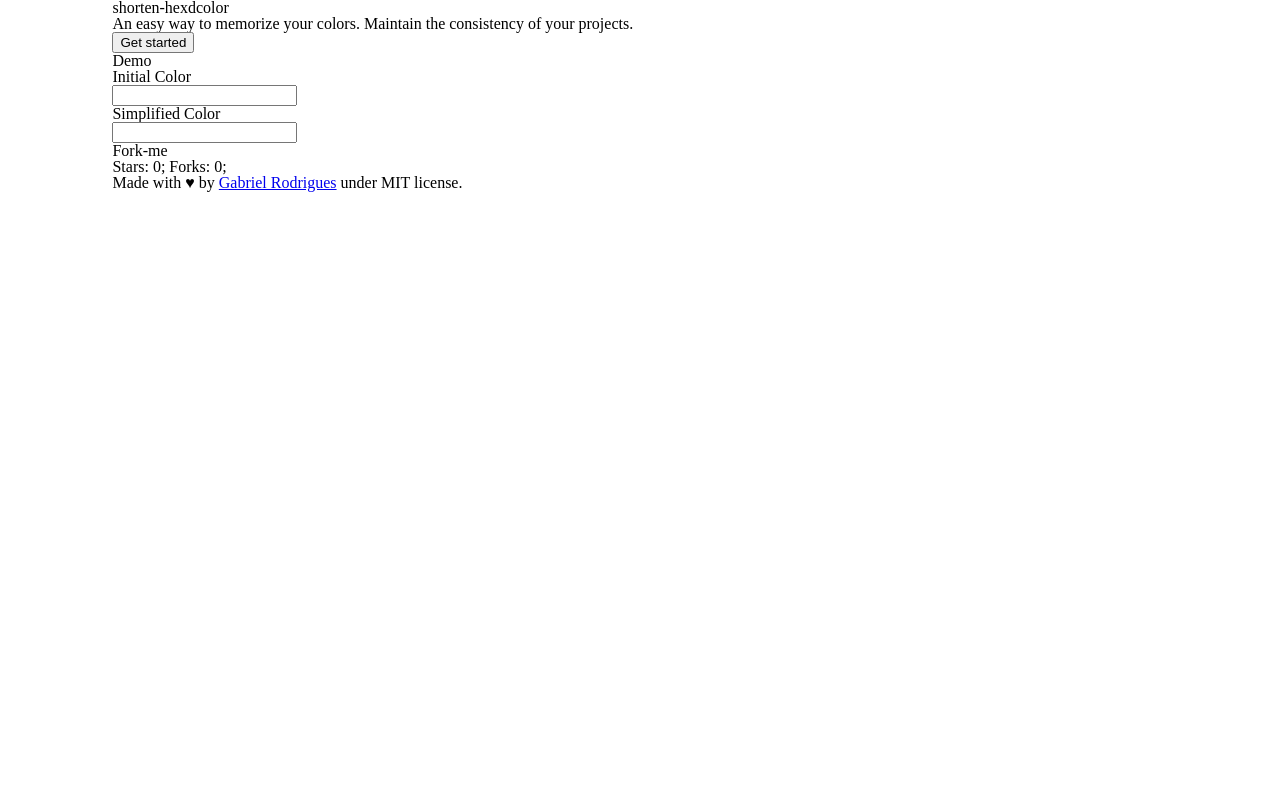
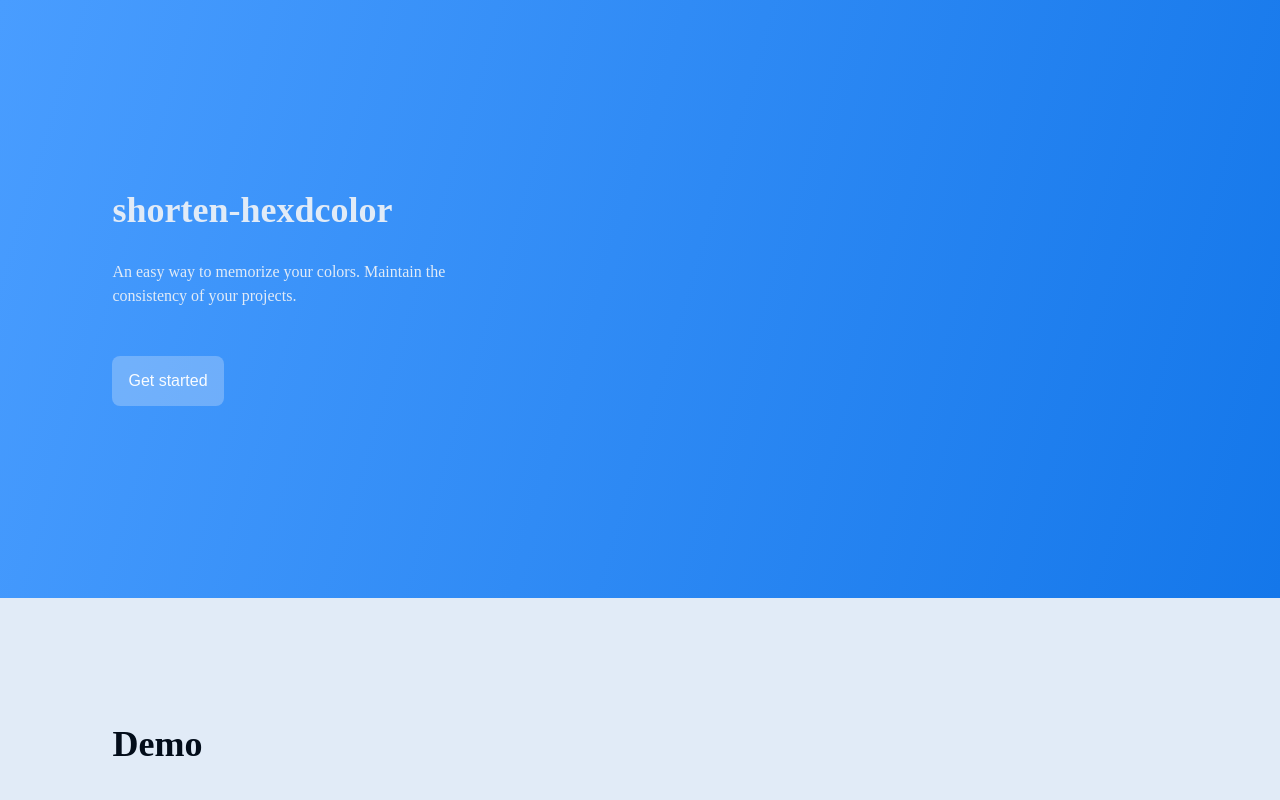
Before and after one commit to guesant/shorten-hexdcolor, a Vue app: page / in a window 1280 px wide. Shown: the top 800 px of the page. Built offline with nearby package versions, Linux system fonts and the light colour scheme; no server answers.

Commit message:
Load readme from github

```diff
--- a/package.json
+++ b/package.json
@@ -8,7 +8,10 @@
     "lint": "vue-cli-service lint"
   },
   "dependencies": {
+    "axios": "^0.18.0",
     "core-js": "^2.6.5",
+    "highlight.js": "^9.15.6",
+    "markdown-it": "^8.4.2",
     "vue": "^2.6.6"
   },
   "devDependencies": {
--- a/src/App.vue
+++ b/src/App.vue
@@ -19,5 +19,7 @@ export default {
 
 <style lang="scss">
 @import '~@/assets/styles/app';
-
+html, body {
+  background-color: #E1EBF7;
+}
 </style>
--- a/src/assets/styles/_grid.scss
+++ b/src/assets/styles/_grid.scss
@@ -4,7 +4,7 @@ html, body {
   margin: 0 auto;
 }
 
-.CONTAINER {
+.container {
   max-width: 82.43045387994143%;
   margin: 0 auto;
 }
--- a/src/components/Home/Demo.vue
+++ b/src/components/Home/Demo.vue
@@ -1,8 +1,9 @@
 <template>
-  <section class="CONTAINER">
-    <h1>Demo</h1>
+  <section class="demo">
+    <div class="container">
+      <h1 class="title">Demo</h1>
 
-    <main>
+      <main class="cards">
         <Card title="Initial Color" />
         <Card title="Simplified Color" />
 
@@ -14,6 +15,7 @@
           </ul>
         </Card>
       </main>
+    </div>
   </section>
 </template>
 
@@ -26,3 +28,21 @@ export default {
   },
 };
 </script>
+
+<style lang="scss" scoped>
+.demo {
+  padding: 8rem 0;
+  .title {
+    font-weight: 600;
+    font-size: 36px;
+
+    color: #030D1A;
+  }
+
+  .cards {
+    margin-top: 4rem;
+    display: grid;
+    grid-template-areas: 1fr 1fr 1fr;
+  }
+}
+</style>
--- a/src/components/Home/Intro.vue
+++ b/src/components/Home/Intro.vue
@@ -1,12 +1,49 @@
 <template>
-  <section class="CONTAINER">
-    <h1>shorten-hexdcolor</h1>
+  <section class="intro">
+    <div class="container">
+      <h1 class="title">shorten-hexdcolor</h1>
+      <div class="text">
         <p>
           An easy way to memorize your colors.
           Maintain the consistency of your projects.
         </p>
-    <button>
+      </div>
+      <button class="action">
         Get started
       </button>
+    </div>
   </section>
 </template>
+
+<style lang="scss" scoped>
+.intro {
+  padding: 12rem 0;
+  background: linear-gradient(106.67deg, #499DFF 0%, #1477EA 100%);
+
+  .title {
+    font-weight: bold;
+    font-size: 2.25rem;
+
+    color: #E1EBF7;
+  }
+  .text {
+    margin-top: 2rem;
+    max-width: 342px;
+
+    line-height: 1.5rem;
+
+    color: #E1EBF7;
+  }
+  .action {
+    margin-top: 3rem;
+    padding: 1rem;
+
+    background: rgba(#E1EBF7, .3);
+    border-radius: 0.5rem;
+    border: none;
+
+    font-size: 1rem;
+    color: #F9FCFF;
+  }
+}
+</style>
--- a/src/components/Home/Readme.vue
+++ b/src/components/Home/Readme.vue
@@ -1,5 +1,80 @@
 <template>
-  <div>
+  <section class="readme">
+    <div class="container readme-render" v-html="readme"></div>
+  </section>
+</template>
 
-  </div>
-</template>
+<script>
+import renderReadme from '@/tools/Readme/render-readme';
+
+export default {
+  data() {
+    return {
+      readme: '',
+    };
+  },
+  beforeCreate() {
+    const ReadmeLink = 'https://raw.githubusercontent.com/gabrodbr/shorten-hexdcolor/master/README.md';
+
+    renderReadme(ReadmeLink)
+      .then((ReadmeHTML) => {
+        this.readme = ReadmeHTML;
+      });
+  },
+};
+</script>
+
+<style lang="scss">
+.readme {
+  border-top: 0.0625rem solid rgba(#030D1A, .2);
+  padding-bottom: 8rem;
+
+  .readme-render {
+    color: #030D1A;
+    h2 {
+      font-size: 2.25rem;
+      font-weight: 600;
+
+      margin-top: 8rem;
+    }
+
+    p {
+      margin-top: 2rem;
+
+      font-size: 18px;
+      // line-height: 28px;
+    }
+
+    pre {
+      &.hljs {
+        padding: 1rem;
+        border-radius: 0.25rem;
+
+        width: 100%;
+        max-width: 800px;
+
+        margin-top: 2rem;
+
+        code {
+          line-height: 1.3;
+          font-family: 'Courier New', Courier, monospace;
+        }
+      }
+    }
+
+    h3 {
+      margin-top: 4rem;
+
+      font-weight: 600;
+      font-size: 24px;
+    }
+
+    h4 {
+      margin-top: 2rem;
+
+      font-weight: 600;
+      font-size: 18px;
+    }
+  }
+}
+</style>
--- a/src/components/UI/Footer.vue
+++ b/src/components/UI/Footer.vue
@@ -1,6 +1,6 @@
 <template>
-  <footer>
-    <div class="CONTAINER">
+  <footer class="footer">
+    <div class="container">
       <p>
         Made with ♥ by
         <a href="https://gabrielrodrigues.dev" target="_blank">Gabriel Rodrigues</a>
@@ -9,3 +9,17 @@
     </div>
   </footer>
 </template>
+
+<style lang="scss" scoped>
+.footer {
+  background: #09305C;
+  padding: 2rem 0;
+
+  p {
+    font-size: 18px;
+    // line-height: 28px;
+
+    color: #E1EBF7;
+  }
+}
+</style>
--- a/src/pages/Home.vue
+++ b/src/pages/Home.vue
@@ -2,17 +2,20 @@
   <div>
     <Intro />
     <Demo />
+    <Readme />
   </div>
 </template>
 
 <script>
 import Intro from '@/components/Home/Intro.vue';
 import Demo from '@/components/Home/Demo.vue';
+import Readme from '@/components/Home/Readme.vue';
 
 export default {
   components: {
     Intro,
     Demo,
+    Readme,
   },
 };
 </script>
--- /dev/null
+++ b/src/tools/Readme/render-readme.js
@@ -0,0 +1,39 @@
+import axios from 'axios';
+import hljs from 'highlight.js/lib/highlight';
+import hljsJS from 'highlight.js/lib/languages/javascript';
+import hljsSH from 'highlight.js/lib/languages/shell';
+import mdit from 'markdown-it';
+// highlight.js themes
+import 'highlight.js/styles/obsidian.css';
+
+hljs.registerLanguage('javascript', hljsJS);
+hljs.registerLanguage('sh', hljsSH);
+
+const md = mdit({
+  highlight: (str, lang) => {
+    const hlpre = code => `<pre class="hljs"><code>${code}</code></pre>`;
+
+    if (lang && hljs.getLanguage(lang)) {
+      try {
+        return hlpre(hljs.highlight(lang, str, true).value);
+      } catch (__) {
+        console.error(__);
+      }
+    }
+
+    return hlpre(md.utils.escapeHtml(str));
+  },
+});
+
+export default async repo => axios.get(repo)
+  .then(resp => resp.data)
+  .then((data) => {
+    const start = '## Install';
+    const end = '## Build';
+
+    const startPosition = data.indexOf(start);
+    const endPosition = data.indexOf(end);
+
+    return data.slice(startPosition, endPosition);
+  })
+  .then(data => md.render(data));
```
Also changed, not shown: 1 other file (tests, documents, lock files or other folders). Lines whose indentation alone changed are shown as unchanged.
